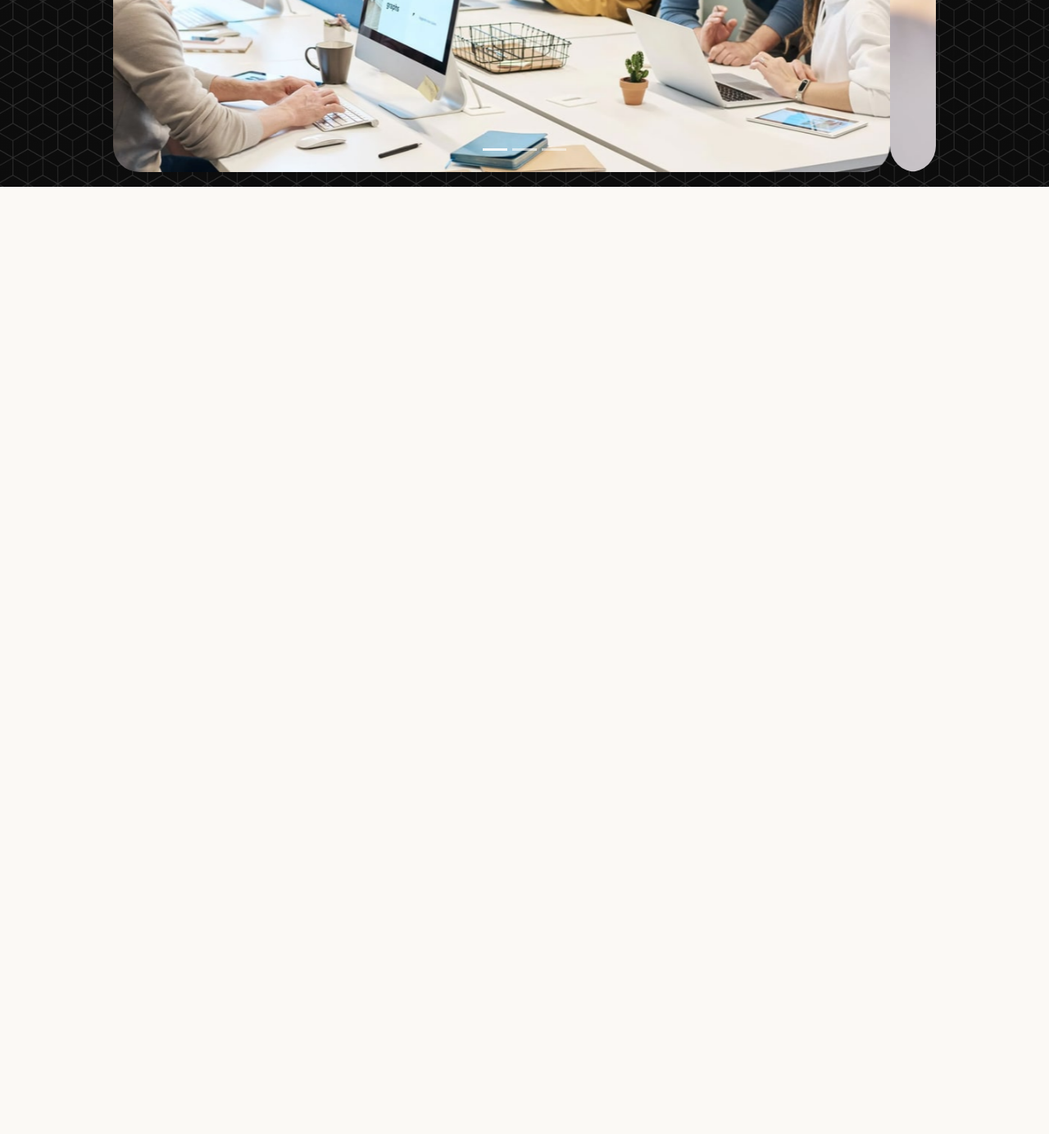
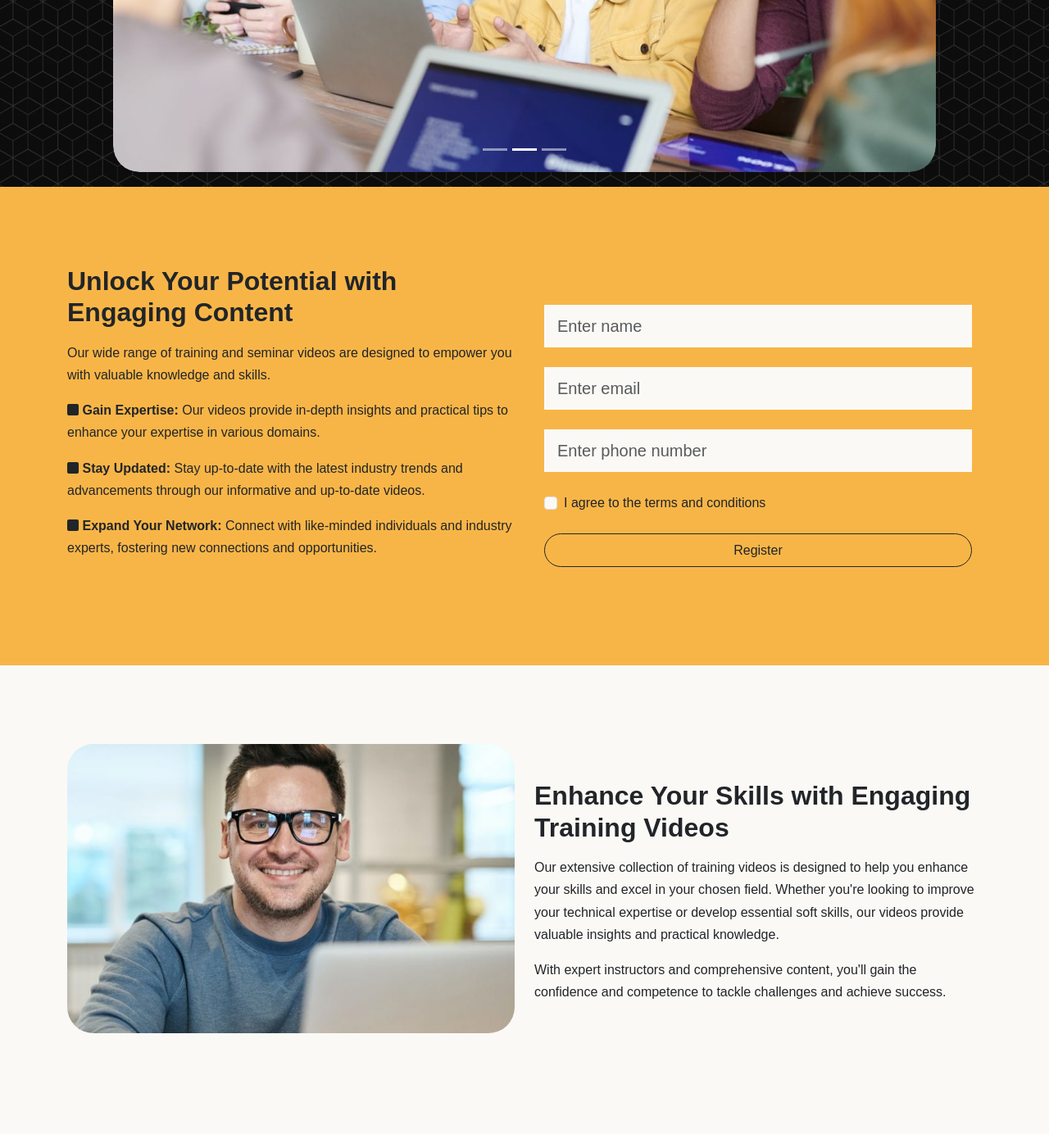
Before and after one commit to MatteoGenovese/corso-website, a website: page index.html in a window 1280 px wide. Shown: the part 772-2156 px from the top of the page at 82% size. Before the commit the page ends 1048 px from the top, so only its background shows below. Drawn offline with nearby package versions, Linux system fonts and the light colour scheme; files that its build step writes are made by us from their sources.

Commit message:
form and details section

```diff
--- a/index.html
+++ b/index.html
@@ -196,6 +196,121 @@
                 </div>
             </div>
         </header>
+
+        <!-- -------------------------------------- Register -->
+        <section class="register bg-primary py-6 overflow-hidden">
+            <div class="container">
+                <div class="row">
+                    <div class="col-lg-6">
+                        <h2>Unlock Your Potential with Engaging Content</h2>
+                        <p>
+                            Our wide range of training and seminar videos are
+                            designed to empower you with valuable knowledge and
+                            skills.
+                        </p>
+                        <ul class="list-unstyled vstack gap-3">
+                            <li>
+                                <i class="fas fa-square"></i>
+                                <strong>Gain Expertise:</strong>
+                                Our videos provide in-depth insights and
+                                practical tips to enhance your expertise in
+                                various domains.
+                            </li>
+                            <li>
+                                <i class="fas fa-square"></i>
+                                <strong>Stay Updated:</strong>
+                                Stay up-to-date with the latest industry trends
+                                and advancements through our informative and
+                                up-to-date videos.
+                            </li>
+                            <li>
+                                <i class="fas fa-square"></i>
+                                <strong>Expand Your Network:</strong>
+                                Connect with like-minded individuals and
+                                industry experts, fostering new connections and
+                                opportunities.
+                            </li>
+                        </ul>
+                    </div>
+                    <div class="col-lg-6 p-4">
+                        <form>
+                            <div class="my-4">
+                                <input
+                                    type="text"
+                                    class="form-control form-control-lg rounded-0 border-0"
+                                    placeholder="Enter name"
+                                />
+                            </div>
+                            <div class="my-4">
+                                <input
+                                    type="email"
+                                    class="form-control form-control-lg rounded-0 border-0"
+                                    placeholder="Enter email"
+                                />
+                            </div>
+                            <div class="my-4">
+                                <input
+                                    type="text"
+                                    class="form-control form-control-lg rounded-0 border-0"
+                                    placeholder="Enter phone number"
+                                />
+                            </div>
+                            <div class="form-check">
+                                <input
+                                    type="checkbox"
+                                    class="form-check-input"
+                                    value=""
+                                />
+                                <label for="terms" class="form-check-label">
+                                    I agree to the terms and conditions
+                                </label>
+                            </div>
+                            <div class="d-grid mt-4">
+                                <button class="btn btn-outline-dark">
+                                    Register
+                                </button>
+                            </div>
+                        </form>
+                    </div>
+                </div>
+            </div>
+        </section>
+
+        <!-- Details 1 -->
+        <section id="discover" class="details py-6 bg-light">
+            <div class="container">
+                <div class="row">
+                    <div class="col-lg-6">
+                        <img
+                            src="images/instructor.jpg"
+                            alt=""
+                            class="img-fluid rounded-5 mb-4"
+                        />
+                    </div>
+                    <div
+                        class="col-lg-6 d-flex flex-column justify-content-center"
+                    >
+                        <h2>
+                            Enhance Your Skills with Engaging Training Videos
+                        </h2>
+                        <p>
+                            Our extensive collection of training videos is
+                            designed to help you enhance your skills and excel
+                            in your chosen field. Whether you're looking to
+                            improve your technical expertise or develop
+                            essential soft skills, our videos provide valuable
+                            insights and practical knowledge.
+                        </p>
+                        <p>
+                            With expert instructors and comprehensive content,
+                            you'll gain the confidence and competence to tackle
+                            challenges and achieve success.
+                        </p>
+                    </div>
+                </div>
+            </div>
+        </section>
+
         <main>
             <section class="container mt-5"></section>
         </main>
--- a/js/script.js
+++ b/js/script.js
@@ -0,0 +1,15 @@
+function userScroll(){
+    const navBar = document.querySelector('.navbar');
+
+    window.addEventListener('scroll', ()=>{
+        if(window.scrollY> 50){
+            navBar.classList.add('bg-dark');
+            navBar.classList.add('navbar-sticky')
+        }else{
+            navBar.classList.remove('bg-dark');
+            navBar.classList.remove('navbar-sticky')
+        }
+    })
+}
+
+document.addEventListener('DOMContentLoaded', userScroll);
--- a/scss/styles.scss
+++ b/scss/styles.scss
@@ -7,6 +7,10 @@
         ),
         url("../images/header-background.jpg") center center no-repeat;
     background-size: cover;
+}
+
+.navbar {
+    transition: all 0.5s ease-in-out;
 }
 
 .header .slide {
```
